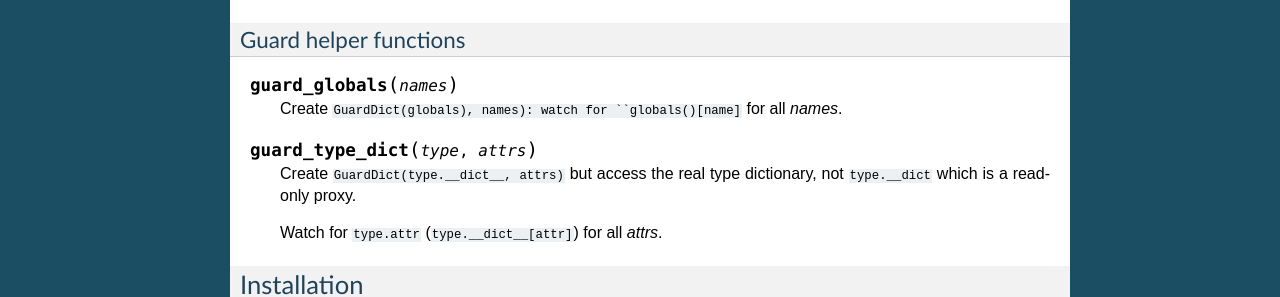
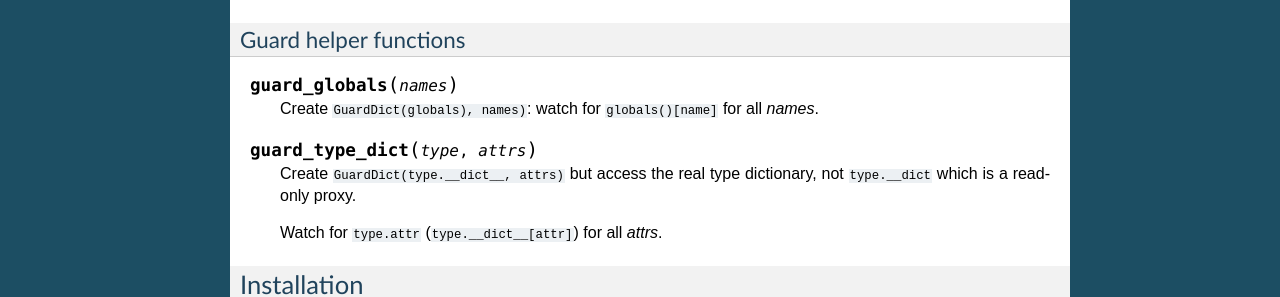
Before and after one commit to vstinner/fatoptimizer, a Sphinx documentation site: the page built from doc/fat.rst, in a window 1280 px wide. Shown: the part 1325-1622 px from the top of the page. Built offline with Sphinx 7.4.7, drawn with Linux system fonts in a browser that asks for light colours.

Commit message:
doc: fix reST syntax (typo)

```diff
--- a/doc/fat.rst
+++ b/doc/fat.rst
@@ -99,7 +99,7 @@ Guard helper functions
 
 .. function:: guard_globals(names)
 
-   Create ``GuardDict(globals), names): watch for ``globals()[name]`` for all
+   Create ``GuardDict(globals), names)``: watch for ``globals()[name]`` for all
    *names*.
 
 
```
